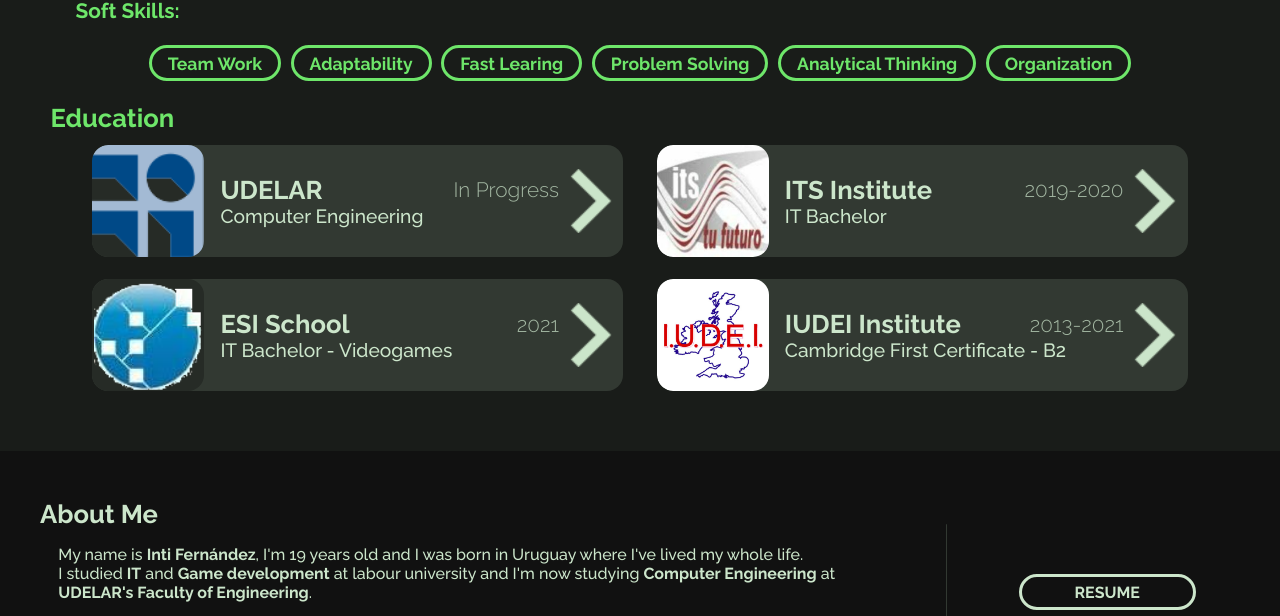
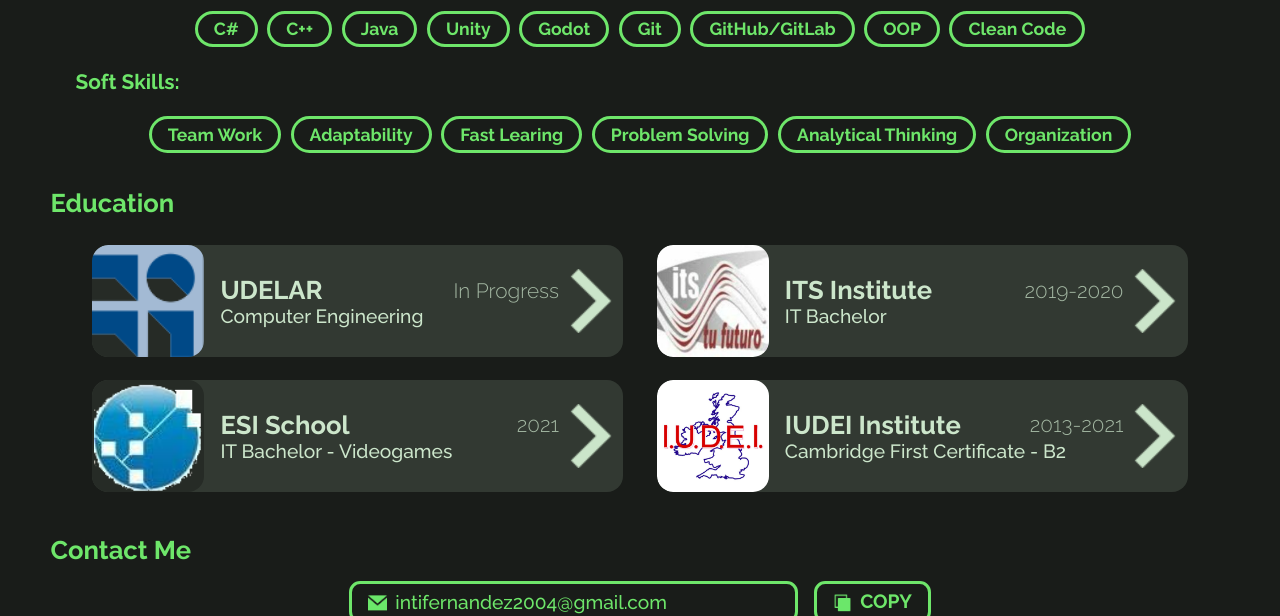
Before and after one commit to TEXADeveloper/texadeveloper.github.io, a plain HTML site: page index.html in a window 1280 px wide. Shown: the part 1990-2606 px from the top of the page. Drawn offline with Linux system fonts and the light colour scheme.

Commit message:
Added Contact section and improved project structure

```diff
--- /dev/null
+++ b/Scripts/CopyButton.js
@@ -0,0 +1,7 @@
+function copyMail() {
+    navigator.clipboard.writeText("intifernandez2004@gmail.com").then(() => {
+        let changeText = document.querySelector("#copyButton");
+        changeText.innerHTML = 'COPIED';
+        setTimeout(() => {  changeText.innerHTML = 'COPY'; }, 1500);
+    });
+}
--- a/Style/Main.css
+++ b/Style/Main.css
@@ -11,7 +11,8 @@ main h1 {
     font-size: 1.6rem;
     font-weight: 700;
     padding-left: 3%;
-    margin-bottom: 0rem;
+    margin-top: 2rem;
+    margin-bottom: 1rem;
 }
 
 main h2 {
@@ -227,3 +228,70 @@ main div.education div.arrow {
     filter: invert(94%) sepia(12%) saturate(382%) hue-rotate(62deg) brightness(93%) contrast(94%);
     transition: 0.5s;
 }
+
+main div.mailContainer {
+    width: 100%;
+    display: flex;
+    flex-direction: row;
+    flex-wrap: nowrap;
+    justify-content: center;
+}
+
+main div.mailContainer img {
+    height: 1.2rem;
+    transform: translateY(0.18rem);
+    margin-right: 0.5rem;
+    filter: invert(86%) sepia(17%) saturate(1514%) hue-rotate(59deg) brightness(95%) contrast(90%);
+    transition: 0.5s;
+}
+
+main div.mailContainer a.mail {
+    border: 0.2rem solid #6EE66A;
+    border-radius: 0.7rem;
+    font-size: 1.2rem;
+    font-weight: 500;
+    color: #6EE66A;
+    text-decoration: none;
+    margin: 0rem 0.5rem;
+    padding: 0.4rem 1rem;
+    padding-right: 8rem;
+    transition: 0.5s;
+}
+
+main div.mailContainer a.mail:hover {
+    color: #B8FDB6;
+    border-color: #B8FDB6;
+}
+
+main div.mailContainer a.mail:hover > img {
+    filter: invert(93%) sepia(9%) saturate(1205%) hue-rotate(58deg) brightness(95%) contrast(110%);
+}
+
+main div.mailContainer button.copy {
+    display: flex;
+    border: 0.2rem solid #6EE66A;
+    border-radius: 0.7rem;
+    color: #6EE66A;
+    background-color: #191C19;
+    padding: 0.4rem 1rem;
+    margin: 0rem 0.5rem;
+    cursor: pointer;
+    transition: 0.5s;
+}
+
+main div.mailContainer button.copy:hover {
+    color: #191C19;
+    border-color: #B8FDB6;
+    background-color: #B8FDB6;
+}
+
+main div.mailContainer button.copy:hover > img {
+    filter: invert(8%) sepia(11%) saturate(532%) hue-rotate(71deg) brightness(92%) contrast(92%);
+}
+
+main div.mailContainer button.copy p {
+    margin: 0rem;
+    padding: 0rem;
+    font-size: 1.2rem;
+    font-weight: 700;
+}
--- a/index.html
+++ b/index.html
@@ -22,7 +22,7 @@
 				<a href="https://github.com/TEXADeveloper" target="_blank"><img src="Images/Buttons/GitHub.png" alt="GitHub TEXADev"></a>
 				<a href="https://github.com/xnusef" target="_blank"><img src="Images/Buttons/GitHub.png" alt="GitHub TEXAPlayer"></a>
 				<a href="https://www.linkedin.com/in/inti-fern%C3%A1ndez-paz-b23a33225/" target="_blank"><img src="Images/Buttons/LinkedIn.png" alt="LinkedIn"></a>
-				<a href="mailto:intifernandez2004@gmail.com"><img src="Images/Buttons/Mail.png" alt="Mail"></a>
+				<a href="#ContactMe"><img src="Images/Buttons/Mail.png" alt="Mail"></a>
 			</div>
 		</header>
 		<nav id="Home">
@@ -35,6 +35,7 @@
 					<a href="#MyGames"><div class="vl"></div>Games</a>
 					<a href="#MySkills"><div class="vl"></div>Skills</a>
 					<a href="#MyEducation"><div class="vl"></div>Education</a>
+					<a href="#ContactMe"><div class="vl"></div>Contact Me</a>
 					<a href="#AboutMe"><div class="vl"></div>About Me</a>
 				</div>
 				<div class="info">
@@ -62,6 +63,13 @@
 				<div class="educationContainer" id="educationOutput">
 				</div>
 			</div>
+			<div class="contactSection" id="ContactMe">
+				<h1>Contact Me</h1>
+				<div class="mailContainer">
+					<a href="mailto:intifernandez2004@gmail.com" class="mail"><img src="Images/Buttons/MailIcon.png">intifernandez2004@gmail.com</a>
+					<button class="copy" onclick="copyMail()"><img src="Images/Buttons/Copy.png"><p id="copyButton">COPY</p></button>
+				</div>
+			</div>
 		</main>
 		<footer id="AboutMe">
 			<div class="container">
@@ -84,6 +92,7 @@
 				</div>
 			</div>
 		</footer>
-		<script src="Data/HomeLoader.js"></script>
+		<script src="Scripts/HomeLoader.js"></script>
+		<script src="Scripts/CopyButton.js"></script>
 	</body>
 </html>
```
Also changed, not shown: Pages/Games.html (+2 -2 lines), Images/Buttons/Copy.png (added), Images/Buttons/MailIcon.png (added), Scripts/GameLoader.js (renamed from Data/GameLoader.js), Scripts/HomeLoader.js (renamed from Data/HomeLoader.js).
